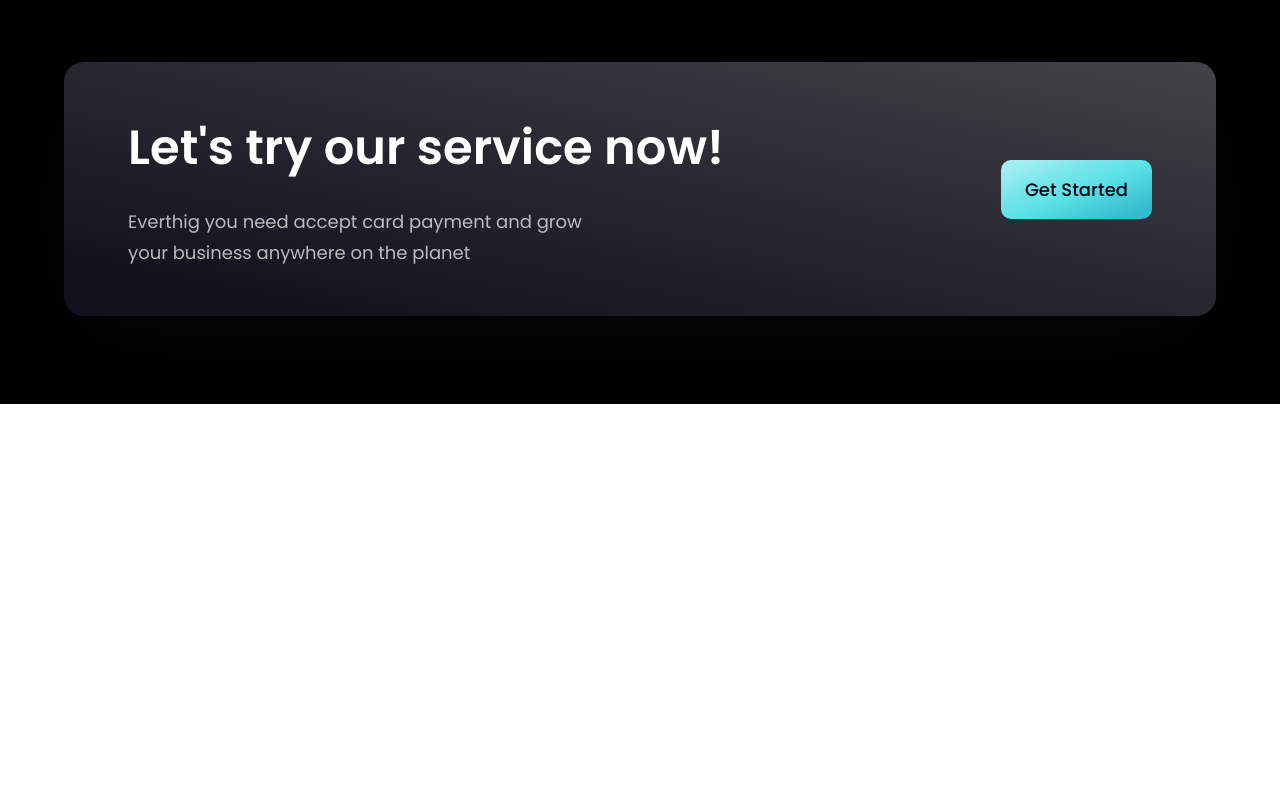
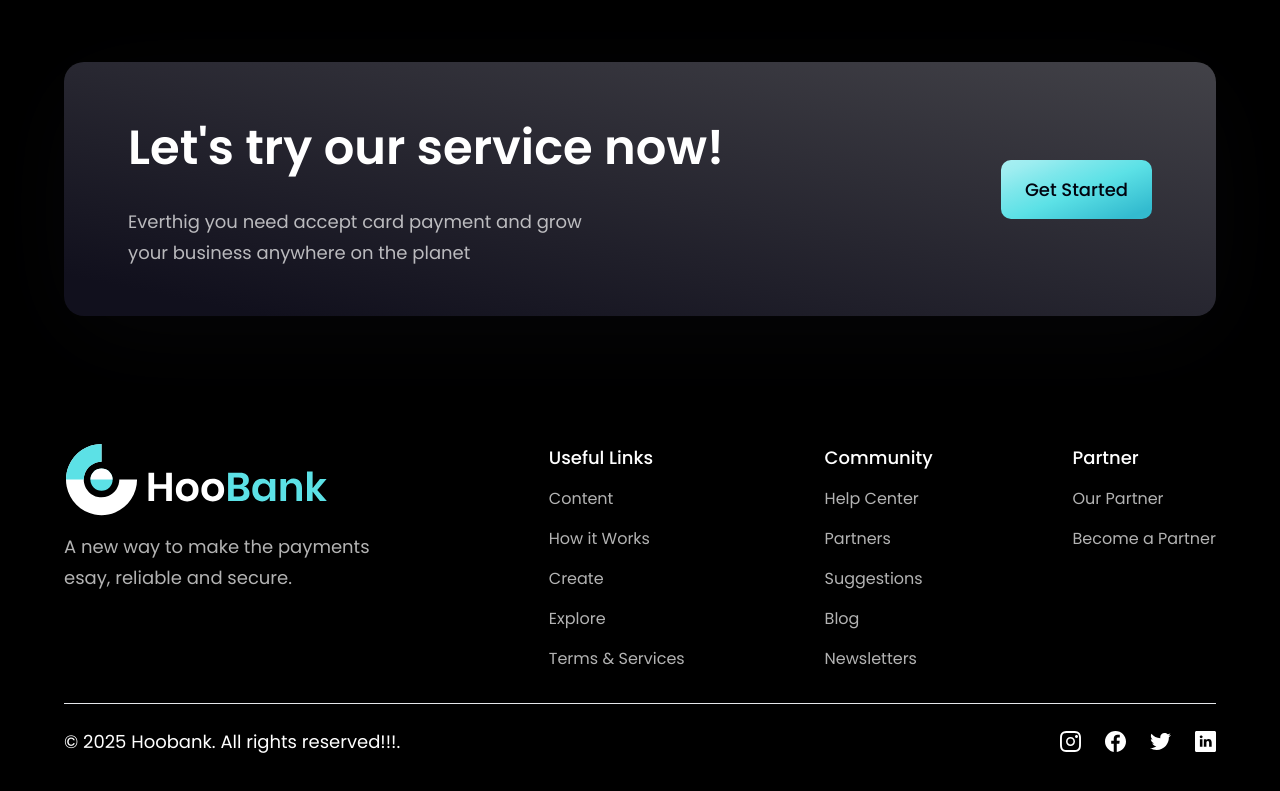
Before and after one commit to Gurmuked/payment-method, a React (Vite) app in the folder payment-method/: page / in a window 1280 px wide. Shown: the part 4245-5036 px from the top of the page. Before the commit the page ends 4649 px from the top, so only its background shows below. Built offline with nearby package versions, Linux system fonts and the light colour scheme.

Commit message:
this completed  footer part . the code may be it  will revised and updated in future.

```diff
--- a/payment-method/src/components/Footer.jsx
+++ b/payment-method/src/components/Footer.jsx
@@ -1,9 +1,55 @@
 import React from 'react'
+import styles from '../style'
+import { logo } from '../assets'
+import { footerLinks, socialMedia } from '../constants'
 
-const Footer = () => {
-  return (
-    <div>Footer</div>
+const Footer = () => (
+    <section className={`${styles.flexCenter} ${styles.paddingY} flex-col`}>
+      <div className={`${styles.flexStart} md:flex-row flex-col mb-8 w-full`}>
+        <div className='flex-1 flex flex-col justify-start mr-10'>
+          <img src={logo} alt="hoobank" className='w-[266px] h-[72px] object-contain'/>
+          <p className={`${styles.paragraph} mt-4 max-w-[310px]`}>A new way to make the payments esay, reliable and secure.</p>
+        </div>
+        <div className='flex-[1.5] w-full flex flex-row justify-between flex-wrap md:mt-0 mt-10'>
+          {footerLinks.map((footerlink) => (
+            <div key={footerlink.key} className="flex flex-col ss:my-0 my-4 min-w-[150pxpx]">
+              <h4 className='font-poppins font-medium text-[18px] leading-[27px] text-white '>
+                {footerlink.title}
+              </h4>
+              <ul className='list-none mt-4'>
+                {footerlink.links.map((link, index) => (
+                  <li key={index}
+                  className={`font-poppins font-normal text-[16px] leading-[24p] text-dimWhite
+                   hover:text-secondary cursor-pointer
+                   ${index !== footerlink.links.length - 1 ? 'mb-4' : 'mb-0'}`} >
+                   <a href={link.link} class> {link.name}</a>
+                  </li>
+                ))}
+              </ul>
+            </div>
+          ))}
+
+        </div>
+      </div>
+
+      <div className="w-full flex justify-between items-center md:flex-row flex-col pt-6 border-t-[1px] border-t-[#3f3r45]">
+        <p className='font-poppins font-normal text-center text-[18px] leading-[27px] text-white'>
+          &#169; 2025 Hoobank. All rights reserved!!!.
+        </p>
+
+        <div className='flex flex-row md:mt-0 mt-6'>
+          {
+            socialMedia.map((social, index) => (
+              <img
+              key={social.id}
+              src={social.icon}
+              alt={social.id}
+              className={`w-[21px] h-[21px] object-contain ${index !== socialMedia.length - 1 ? 'mr-6' : 'mr-0'}`}/>
+            ))
+          }
+        </div>
+      </div>
+    </section>
   )
-}
 
 export default Footer
```
